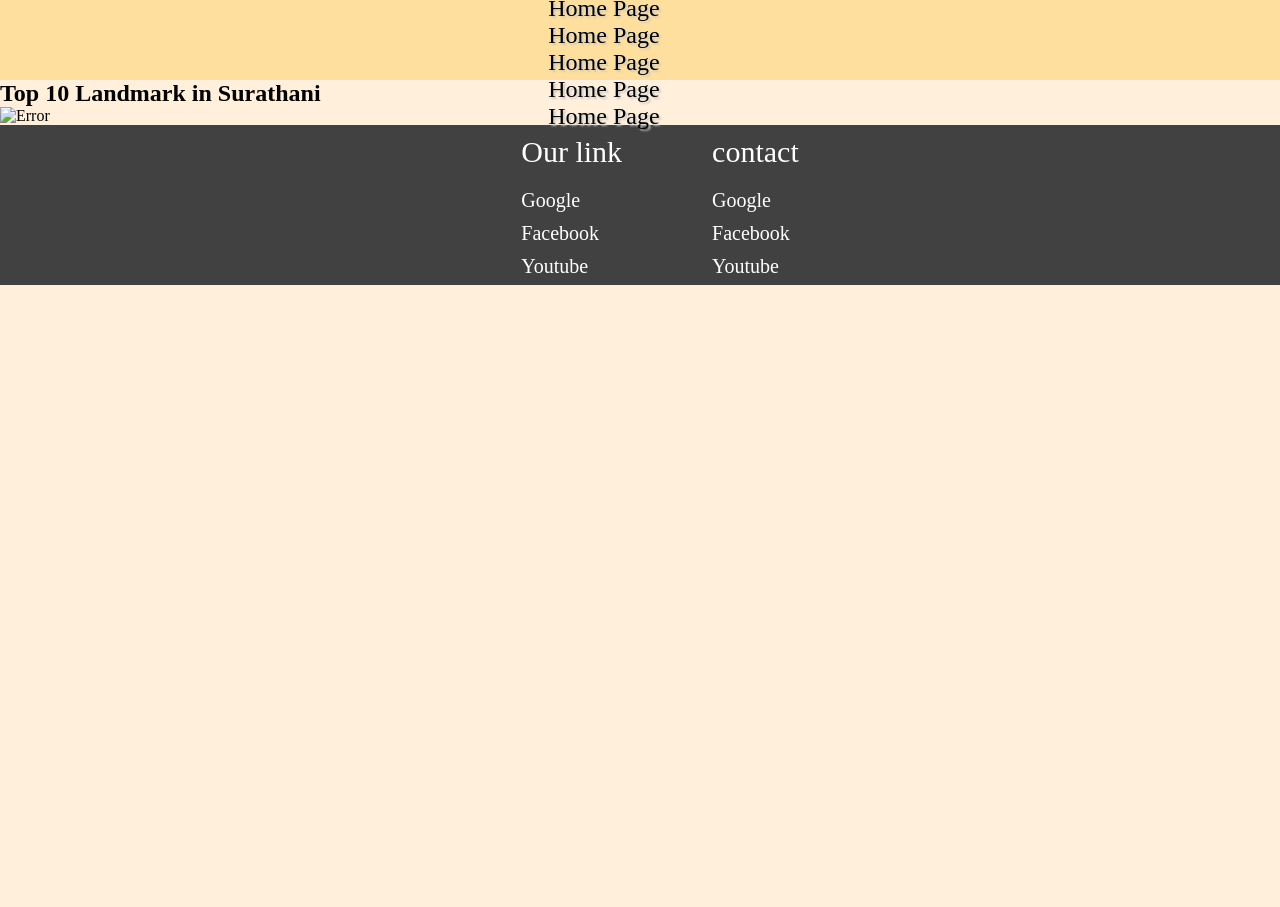
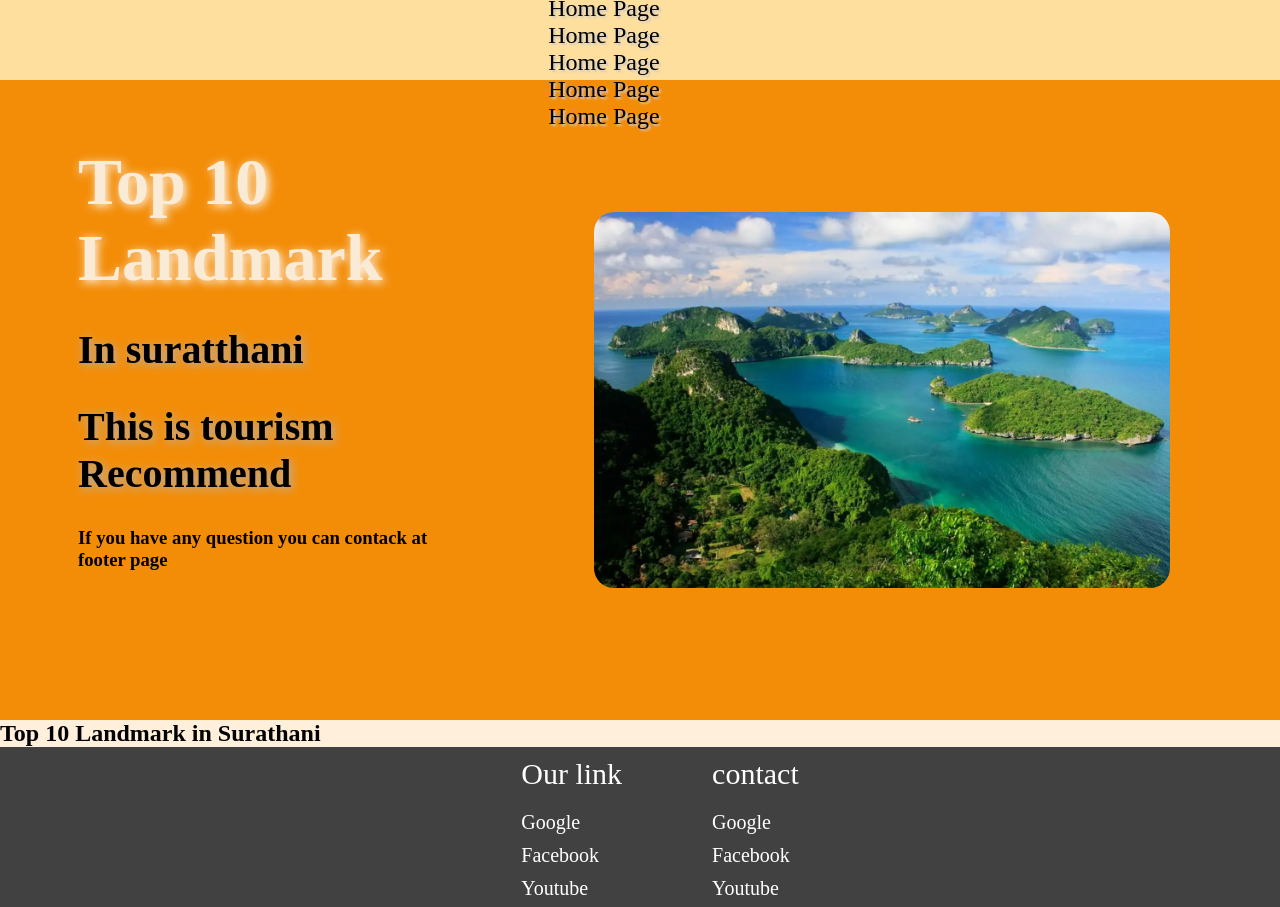
Before and after one commit to Shinnamon-Roll/WebForStudy, a plain HTML site: page index.html in a window 1280 px wide. Before the commit the page ends 800 px from the top, so only its background shows below. Drawn offline with Linux system fonts and the light colour scheme.

Commit message:
build (top page and insert img)

```diff
--- a/index.html
+++ b/index.html
@@ -19,12 +19,23 @@
         </ul>
     </section>
 
+    <section class="top">
+        <div class="left">
+            <h1>Top 10 Landmark</h1>
+            <h2>In suratthani</h2>
+            <h2>This is tourism Recommend</h1>
+            <h3>If you have any question you can contack at footer page</h2>
+        </div>
+        <div class="right">
+            <img src="img/img-main9.webp" alt="Error picture">
+        </div>
+    </section>
+
     <section class="main">
-        <div class="mainHead">
             <h1>Top 10 Landmark in Surathani</h2>
         </div>
         <div class="mainDetail">
-            <img src="img/surat01jpeg" alt="Error">
+
         </div>
     </section>
 
--- a/style/css.css
+++ b/style/css.css
@@ -22,14 +22,16 @@ body {
     margin: 0;
     padding: 0;
     display: flex;
-    flex-direction: row;
+    flex-direction: column;
     justify-content: center;
     align-items: center;
-    gap: 30px;
 }
 .menu ul h2{
     justify-content: start;
     background-color: aqua;
+}
+.menu li {
+    list-style-type: none;
 }
 
 .menu a {
@@ -42,6 +44,56 @@ body {
     transition: 0.2s;
     color: rgb(255, 255, 255);
     text-shadow: 2px 2px 2px rgb(0, 0, 0);
+}
+
+/* ************************************top************************ */
+
+.top {
+    height: 80vh;
+    width: 100%;
+    background-color: rgb(243, 141, 8);
+    box-sizing: border-box;
+    display: flex;
+    justify-content: center;
+    align-items: center;
+    flex-direction: row;
+    gap: 50px;
+}
+.top .left {
+    width: 30%;
+    height: 80%;
+    gap: 30px;
+    display:flex;
+    flex-direction: column;
+
+}
+.top .left h1 {
+    font-size: 66px;
+    font-weight: bold;
+    color: antiquewhite;
+    text-shadow: 2px 2px 10px #fff;
+}
+.top .left h2 {
+    font-size: 40px;
+    font-weight: bold;
+    color: rgb(0, 0, 0);
+    text-shadow: 2px 2px 10px #b4b4b4;
+}
+.top .left h3 {
+
+}
+.top .right {
+    width: 50%;
+    height: 80%;
+    display:flex;
+    align-items: center;
+    justify-content: center;
+    margin-left: 50px;
+}
+.top .right img {
+    width: 90%;
+    border-radius: 20px;
+    align-items: center;
 }
 
 /* ************************************main************************* */
```
Also changed, not shown: img/img-main1.webp (added), img/img-main10.webp (added), img/img-main2.webp (added), img/img-main3.webp (added), img/img-main4.webp (added), img/img-main5.webp (added), img/img-main6.webp (added), img/img-main7.webp (added), img/img-main8.webp (added), img/img-main9.webp (added), 1 other file.
